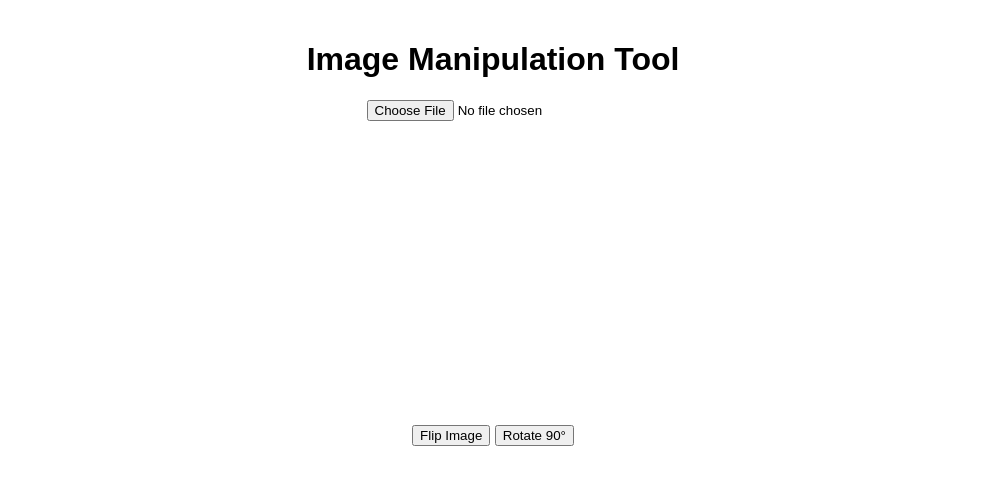
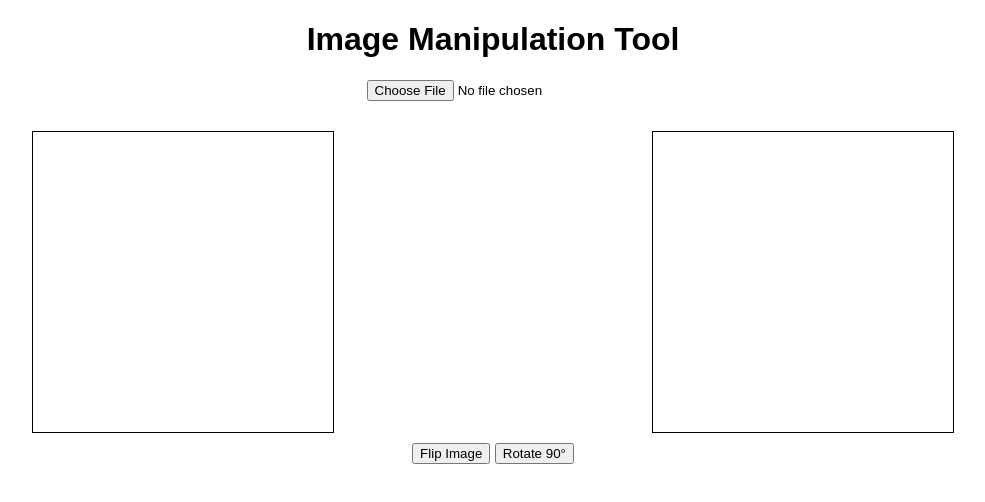
Before and after one commit to 1-Yukino-arts/Gradient_map.github.io, a plain HTML site: page index.html in a window 1280 px wide. Shown: the whole page, without its empty margins (147-1132 px from the left). Drawn offline with Linux system fonts and the light colour scheme; files that its build step writes are made by us from their sources; files whose address does not match are found by name.

Commit message:
Update styles.css

```diff
--- a/CSS/styles.css
+++ b/CSS/styles.css
@@ -1,29 +1,16 @@
 body {
     font-family: Arial, sans-serif;
-    margin: 0;
-    padding: 20px;
     text-align: center;
+    margin: 20px;
 }
 
-.controls {
-    margin-bottom: 20px;
+#previews {
+    display: flex;
+    justify-content: space-around;
+    margin-top: 20px;
 }
 
-.image-container img,
-.thumbnail-container img {
-    max-width: 100%;
-    height: auto;
+canvas {
+    border: 1px solid black;
+    margin: 10px;
 }
-
-.thumbnail-container img {
-    width: 300px;
-    height: 300px;
-    object-fit: cover;
-}
-
-@media screen and (max-width: 600px) {
-    .thumbnail-container img {
-        width: 150px;
-        height: 150px;
-    }
-}
```
